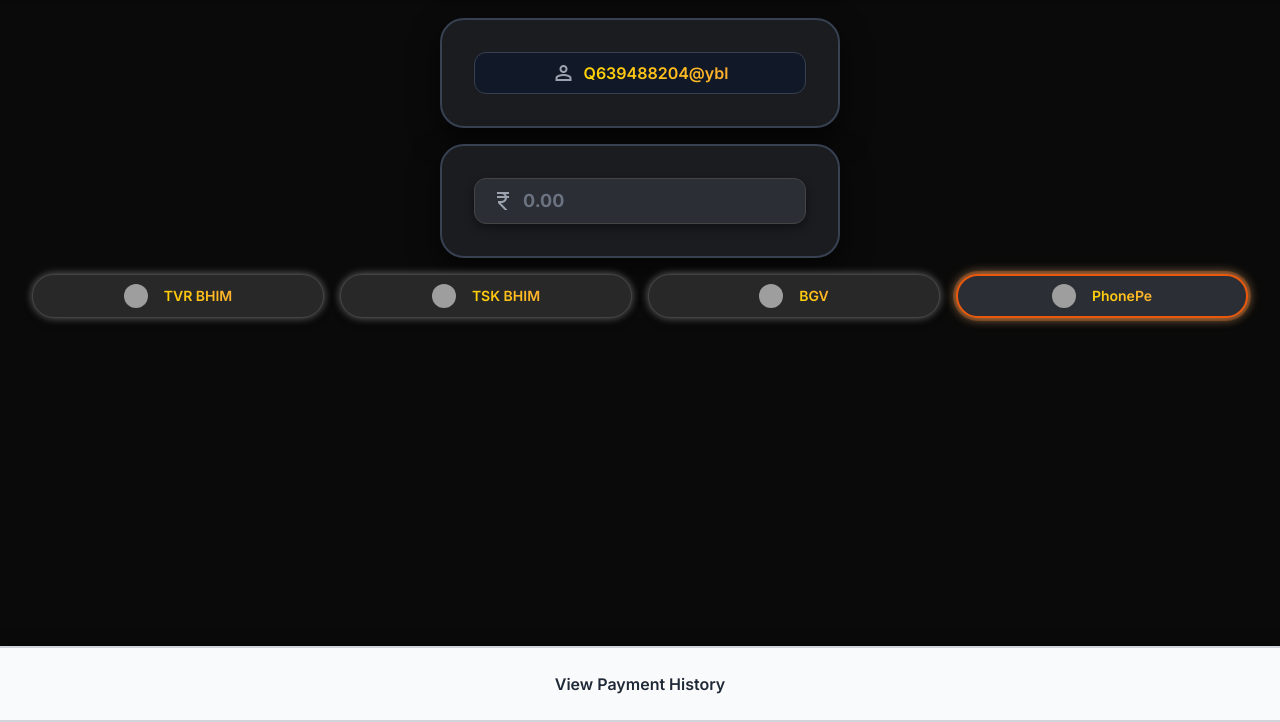
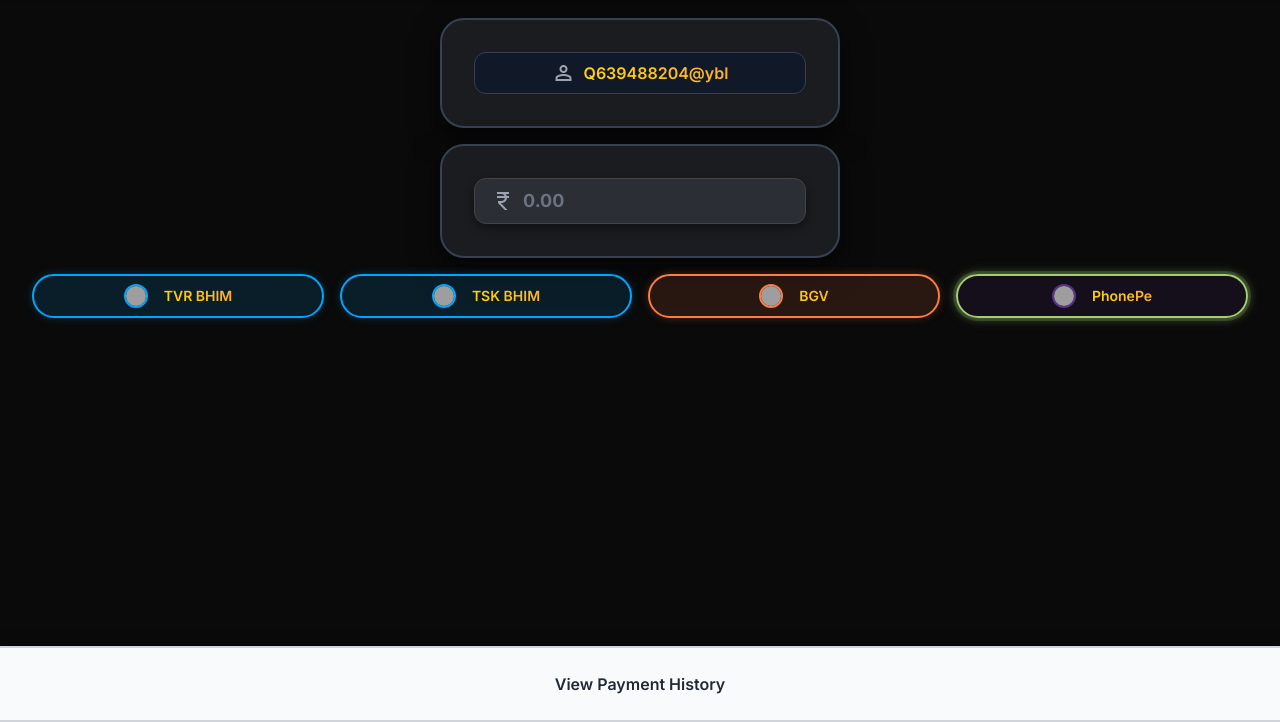
Before and after one commit to saikumar143d/trinadha-paan-shop, a plain HTML site: page index.html in a window 1280 px wide. Shown: the part 78-800 px from the top of the page. Drawn offline with nearby package versions, Linux system fonts and the light colour scheme; grey boxes are pictures that could not be loaded.

Commit message:
Update index.html

```diff
--- a/index.html
+++ b/index.html
@@ -85,28 +85,28 @@
 
         /* New UPI Button Styles with new color theme */
         .upi-btn {
-            background-color: #282828;
             border-radius: 9999px;
             transition: all 0.2s ease-in-out;
-            border: 1px solid #444;
-            box-shadow: 0 0 8px rgba(255, 255, 255, 0.4), 0 4px 8px rgba(0, 0, 0, 0.4);
             padding: 0.5rem 1rem;
             display: flex;
             align-items: center;
             justify-content: center;
             gap: 0.5rem;
+            cursor: pointer;
+            border: 2px solid;
         }
 
         .upi-btn:hover {
-            transform: translateY(-4px);
-            box-shadow: 0 0 12px rgba(253, 186, 116, 0.8), 0 8px 16px rgba(0, 0, 0, 0.5);
-            border-color: #ea580c;
+            transform: translateY(-2px);
+            box-shadow: 0 0 12px var(--color-hover)80, 0 4px 8px rgba(0, 0, 0, 0.5);
+            border-color: var(--color-hover);
+            background-color: var(--color-hover)20;
         }
 
         .upi-btn-active {
-            border: 2px solid #ea580c;
-            box-shadow: 0 0 12px rgba(253, 186, 116, 0.8), 0 0 0 3px rgba(234, 88, 12, 0.3), 0 4px 8px rgba(0, 0, 0, 0.4);
-            background-color: #2b2e35;
+            box-shadow: 0 0 12px var(--color-active)80, 0 0 0 3px var(--color-active)30, 0 0 8px rgba(0, 0, 0, 0.4);
+            border-color: var(--color-active);
+            background-color: var(--color-active)20;
         }
 
         .upi-btn-icon {
@@ -179,15 +179,18 @@
                 transform: translate(-50%, -50%) scale(0);
                 opacity: 1;
             }
+
             50% {
                 transform: translate(-50%, -50%) scale(1.2);
                 opacity: 1;
             }
+
             100% {
                 transform: translate(-50%, -50%) scale(0);
                 opacity: 0;
             }
         }
+
         /* End of New Advanced Loading State Styles */
 
         @keyframes fadeIn {
@@ -229,14 +232,14 @@
 
         .popup-upi-btn {
             background-color: #0c0d10;
-            border: 2px solid #ea580c;
+            border: 2px solid;
             border-radius: 9999px;
             box-shadow: 0 2px 4px rgba(0, 0, 0, 0.2);
             transition: all 0.2s ease-in-out;
         }
 
         .popup-upi-btn-active {
-            box-shadow: 0 0 0 2px #0c0d10, 0 0 0 4px #ea580c;
+            box-shadow: 0 0 0 2px #0c0d10, 0 0 0 4px;
         }
 
         /* Updated QR Code Container Gradient */
@@ -364,19 +367,27 @@
             let upiData = JSON.parse(localStorage.getItem(upiDataKey)) || [{
                 "id": "9492416477@upi",
                 "label": "TVR BHIM",
-                "icon": "https://ucarecdn.com/19a5ba37-4a18-471f-a5d8-5e9689551355/-/format/auto/"
+                "icon": "https://ucarecdn.com/19a5ba37-4a18-471f-a5d8-5e9689551355/-/format/auto/",
+                "color": "#00a6ff", // BHIM is Blue
+                "oppositeColor": "#ff5900"
             }, {
                 "id": "9885848524@upi",
                 "label": "TSK BHIM",
-                "icon": "https://img.icons8.com/color/512/bhim.png"
+                "icon": "https://img.icons8.com/color/512/bhim.png",
+                "color": "#00a6ff", // BHIM is Blue
+                "oppositeColor": "#ff5900"
             }, {
                 "id": "9398096059@superyes",
                 "label": "BGV",
-                "icon": "https://ucarecdn.com/caa1a595-b532-46b1-b4d4-1c5e21486b85/-/format/webp/-/quality/smart/"
+                "icon": "https://ucarecdn.com/caa1a595-b532-46b1-b4d4-1c5e21486b85/-/format/webp/-/quality/smart/",
+                "color": "#ff7c43", // BGV is an Orange-Red
+                "oppositeColor": "#4388ff"
             }, {
                 "id": "Q639488204@ybl",
                 "label": "PhonePe",
-                "icon": "https://img.utdstc.com/icon/a06/2b4/a062b4fb17896e98996ae80f05de6ceeafda19e3247c92d495214dbc1ea4f050:200"
+                "icon": "https://img.utdstc.com/icon/a06/2b4/a062b4fb17896e98996ae80f05de6ceeafda19e3247c92d495214dbc1ea4f050:200",
+                "color": "#5b318d", // PhonePe is Purple
+                "oppositeColor": "#a4ce72"
             }];
 
             // Function to trigger haptic feedback
@@ -459,6 +470,12 @@
                 if (defaultUpiButton) {
                     defaultUpiButton.classList.add('upi-btn-active');
                     selectedUpiIdDisplay.textContent = defaultUpiId;
+                    const upi = upiData.find(u => u.id === defaultUpiId);
+                    if (upi) {
+                        defaultUpiButton.style.boxShadow = `0 0 12px ${upi.oppositeColor}80, 0 0 0 3px ${upi.oppositeColor}30, 0 0 8px rgba(0, 0, 0, 0.4)`;
+                        defaultUpiButton.style.borderColor = upi.oppositeColor;
+                        defaultUpiButton.style.backgroundColor = `${upi.color}20`;
+                    }
                 }
             };
 
@@ -471,6 +488,15 @@
                 const upi = upiData.find(u => u.id === id);
                 return upi ? upi.icon : 'https://placehold.co/40x40/4B5563/D1D5DB?text=Icon';
             };
+            const getUpiColor = (id) => {
+                const upi = upiData.find(u => u.id === id);
+                return upi ? upi.color : '#ccc';
+            };
+            const getUpiOppositeColor = (id) => {
+                const upi = upiData.find(u => u.id === id);
+                return upi ? upi.oppositeColor : '#ccc';
+            };
+
 
             const generateQrCode = (upiId, amount) => {
                 qrCodeContainer.classList.add('loading');
@@ -548,8 +574,13 @@
                 const button = document.createElement('button');
                 button.className = 'upi-btn flex items-center justify-center space-x-2 focus:outline-none';
                 button.setAttribute('data-upi-id', upi.id);
+                button.style.setProperty('--color-active', upi.oppositeColor);
+                button.style.setProperty('--color-hover', upi.color);
+                button.style.borderColor = upi.color;
+                button.style.boxShadow = `0 0 8px ${upi.color}40`;
+                button.style.backgroundColor = `${upi.color}20`;
                 button.innerHTML = `
-                    <img src="${upi.icon}" alt="${upi.label} Icon" class="h-6 w-6 rounded-full" onerror="this.onerror=null;this.src='https://placehold.co/24x24/2b2e35/D1D5DB?text=Icon'">
+                    <img src="${upi.icon}" alt="${upi.label} Icon" class="h-6 w-6 rounded-full border-2" style="border-color:${upi.color};" onerror="this.onerror=null;this.src='https://placehold.co/24x24/2b2e35/D1D5DB?text=Icon'">
                     <span class="text-sm font-semibold gradient-text">${upi.label}</span>
                 `;
                 button.addEventListener('click', () => {
@@ -561,13 +592,23 @@
                     qrModalOverlay.classList.remove('hidden');
 
                     // Remove active state from all buttons and add to the clicked one
-                    document.querySelectorAll('#upi-button-container .upi-btn').forEach(btn => btn.classList.remove('upi-btn-active'));
+                    document.querySelectorAll('#upi-button-container .upi-btn').forEach(btn => {
+                        btn.classList.remove('upi-btn-active');
+                    });
+
                     button.classList.add('upi-btn-active');
 
+
                     // Highlight the clicked button in the popup
-                    document.querySelectorAll('#popup-upi-buttons button').forEach(btn => btn.classList.remove('popup-upi-btn-active'));
+                    document.querySelectorAll('#popup-upi-buttons button').forEach(btn => {
+                        btn.classList.remove('popup-upi-btn-active');
+                        btn.style.boxShadow = '';
+                    });
                     const popupBtn = popupUpiButtons.querySelector(`[data-upi-id="${upi.id}"]`);
-                    if (popupBtn) popupBtn.classList.add('popup-upi-btn-active');
+                    if (popupBtn) {
+                        popupBtn.classList.add('popup-upi-btn-active');
+                        popupBtn.style.boxShadow = `0 0 0 2px #0c0d10, 0 0 0 4px ${upi.oppositeColor}`;
+                    }
                 });
                 return button;
             };
@@ -577,8 +618,9 @@
                 button.className = 'w-16 h-16 p-2 bg-gray-900 rounded-full flex flex-col items-center justify-center transition-all duration-300 hover:scale-110 relative popup-upi-btn';
                 button.setAttribute('data-upi-id', upi.id);
                 button.innerHTML = `
-                    <img src="${upi.icon}" alt="${upi.label} Icon" class="w-10 h-10 rounded-full" onerror="this.onerror=null;this.src='https://placehold.co/40x40/4B5563/D1D5DB?text=Icon'">
+                    <img src="${upi.icon}" alt="${upi.label} Icon" class="w-10 h-10 rounded-full border-2" style="border-color:${upi.color};" onerror="this.onerror=null;this.src='https://placehold.co/40x40/4B5563/D1D5DB?text=Icon'">
                 `;
+                button.style.borderColor = upi.color;
                 button.addEventListener('click', () => {
                     triggerHapticFeedback();
                     const amount = amountInput.value.trim();
@@ -586,9 +628,11 @@
 
                     document.querySelectorAll('#popup-upi-buttons button').forEach(btn => {
                         btn.classList.remove('popup-upi-btn-active');
+                        btn.style.boxShadow = '';
                     });
 
                     button.classList.add('popup-upi-btn-active');
+                    button.style.boxShadow = `0 0 0 2px #0c0d10, 0 0 0 4px ${upi.oppositeColor}`;
                 });
                 return button;
             };
@@ -634,13 +678,7 @@
 
             renderUpiButtons();
 
-            // Set PhonePe as the default selected UPI ID on page load
-            const defaultUpiId = "Q639488204@ybl";
-            const defaultUpiButton = document.querySelector(`[data-upi-id="${defaultUpiId}"]`);
-            if (defaultUpiButton) {
-                defaultUpiButton.classList.add('upi-btn-active');
-                selectedUpiIdDisplay.textContent = defaultUpiId;
-            }
+            // The following code block caused the popup on page load. It has been removed.
 
             closeModalBtn.addEventListener('click', () => {
                 triggerHapticFeedback();
```
